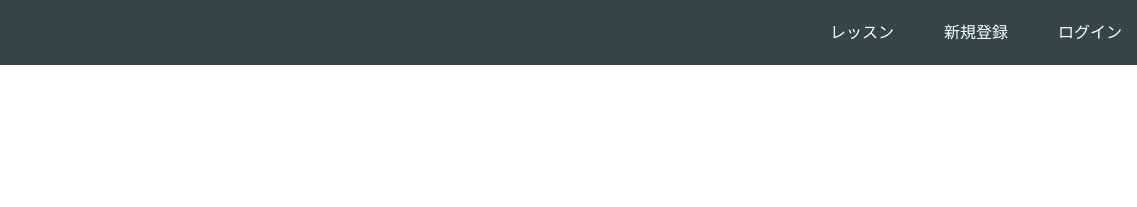
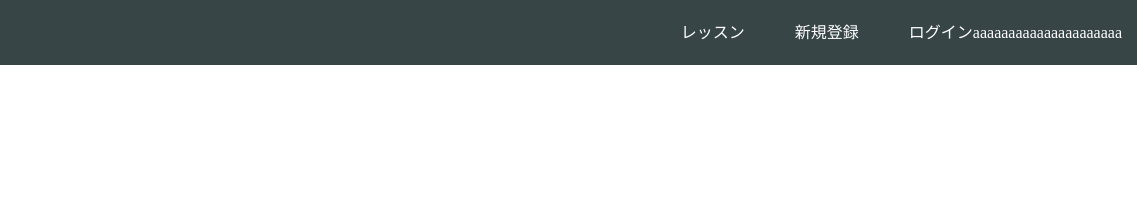
Before and after one commit to GUMi1120/GUMi.github.io, a plain HTML site: page index.html in a window 1280 px wide. Shown: the top 207 px of the page, 143-1280 px from the left. Drawn offline with Linux system fonts and the light colour scheme.

Commit message:
Update index.html

```diff
--- a/index.html
+++ b/index.html
@@ -17,7 +17,7 @@
       <div class="header-right">
         <a href="#">レッスン</a>
         <a href="#">新規登録</a>
-        <a href="#" class="login">ログイン</a>
+        <a href="#" class="login">ログインaaaaaaaaaaaaaaaaaaaaa</a>
       </div>
     </div>
   </header>
```
